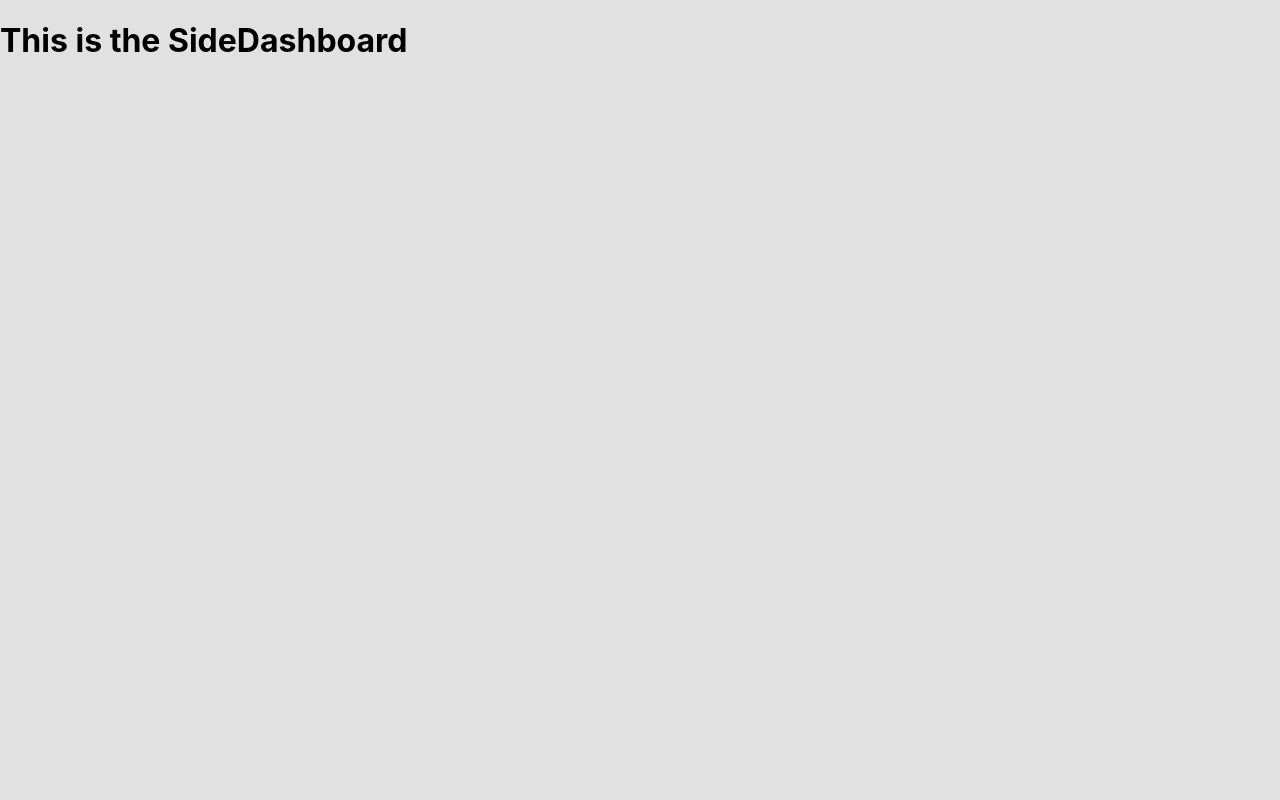
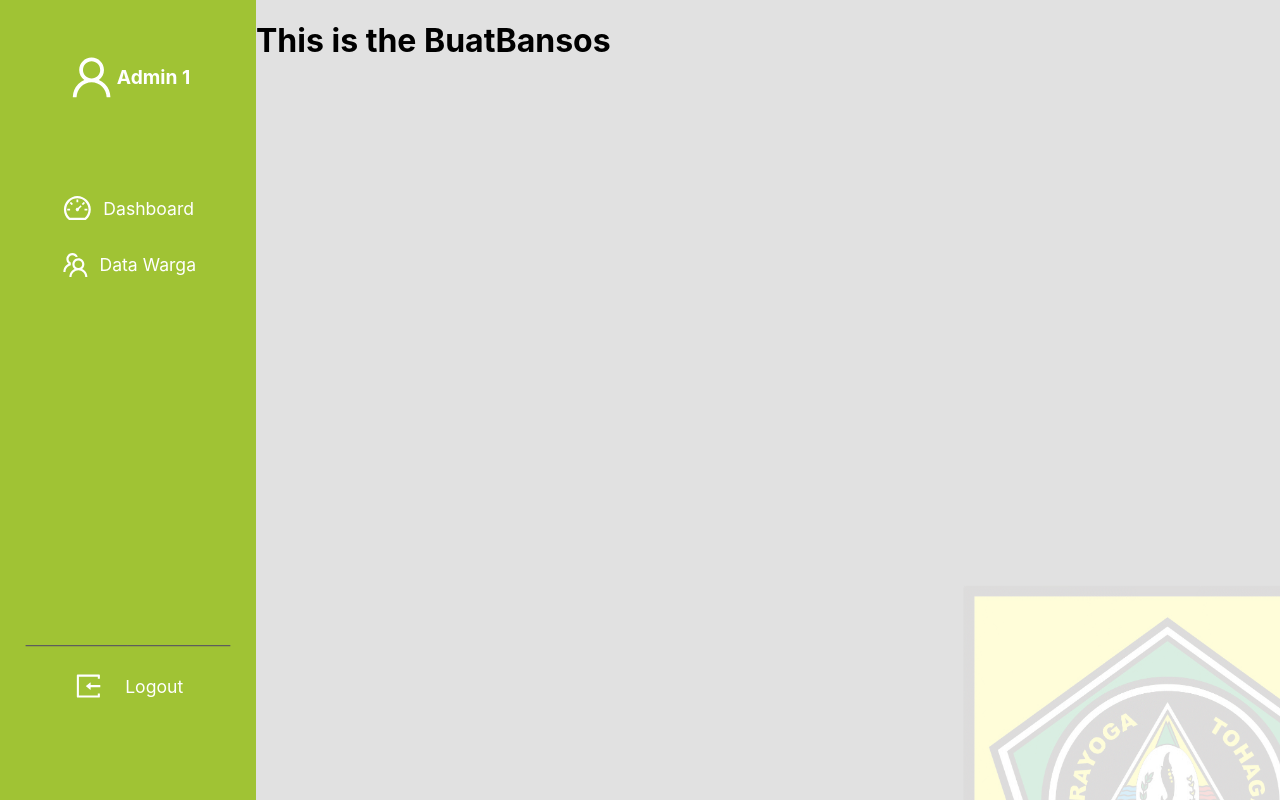
Before and after one commit to rif42/Fullstack_Bansos_APP, a React (Vite) app in the folder client/: page /admin in a window 1280 px wide. Built offline with nearby package versions, Linux system fonts and the light colour scheme.

Commit message:
login system and first admin dashboard

```diff
--- a/client/src/App.jsx
+++ b/client/src/App.jsx
@@ -1,8 +1,7 @@
 import "./App.css";
 import { Routes, Route } from "react-router-dom";
 import LoginPage from "./components/LoginPage";
-import BuatBansos from "./components/BuatBansos";
-import SideDashboard from "./components/SideDashboard";
+import AdminDashboard from "./components/AdminDashboard";
 import ScrollToTop from "./components/ScrollToTop";
 
 function App() {
@@ -12,8 +11,7 @@ function App() {
             {/* <h1>Hello Motherfucker</h1> */}
             <Routes>
                 <Route path='/' element={<LoginPage />} />
-                <Route path='bansos' element={<BuatBansos />} />
-                <Route path='admin' element={<SideDashboard />} />
+                <Route path='admin' element={<AdminDashboard />} />
             </Routes>
         </>
     );
--- /dev/null
+++ b/client/src/components/AdminDashboard.css
@@ -0,0 +1,111 @@
+.admin_wrapper{
+    display: flex;
+    flex-direction: row;
+}
+
+.sidebar {
+    width: 20%;
+    height: 100vh;
+    margin-top: 0;
+    padding: 0;
+    background-color: #A0C334;
+    display: flex;
+    flex-direction: column;
+    align-items: center;
+    justify-content: space-between;
+}
+
+.upper_admin {
+    width: 100%;
+    height: 20%;
+    display: flex;
+    flex-direction: row;
+    align-items: center;
+    justify-content: center;
+}
+
+.admin_pic{
+    object-fit: contain;
+    width: 20%;
+    height: 100%;
+    display: flex;
+    flex-direction: row;
+    align-items: center;
+    justify-content: center;
+    fill: white;
+}
+
+.admin_name{
+    font-size: 1.2rem;
+    font-weight: bold;
+    color: white;
+}
+
+.sidebar_content {
+    width: 100%;
+    height: 60%;
+    display: flex;
+    flex-direction: column;
+    align-items: center;
+    justify-content: flex-start;
+    padding-top: 10%;
+}
+.sidebar_items {
+    width: 60%;
+    display: flex;
+    flex-direction: row;
+    align-items: center;
+    justify-content: space-evenly;
+    color: white;
+}
+.sidebar_icons {
+    object-fit: contain;
+    width: 50%;
+    height: 100%;
+    display: flex;
+    flex-direction: row;
+    align-items: center;
+    justify-content: center;
+}
+.sidebar_items_text {
+    font-size: 1.1rem;
+}
+
+.lower_logout {
+    width: 100%;
+    height: 20%;
+    display: flex;
+    flex-direction: column;
+    align-items: center;
+
+}
+
+.logout_items {
+    width: 60%;
+    display: flex;
+    flex-direction: row;
+    align-items: center;
+    justify-content: space-evenly;
+    color: white;
+}
+
+.hr{
+    height: 2px;
+    width: 80%;
+    display: flex;
+    margin-bottom: 5%;
+    background-color: black;
+    border-color: black;
+    outline-color: black;
+
+}
+
+.admin_content{
+    width: 80%;
+    background-color: #E1E1E1;
+    background-image: url('../assets/borgor.png');
+    background-repeat: no-repeat;
+    background-size: 40%;
+    background-position-x: 115%;
+    background-position-y: 200%;
+}
--- /dev/null
+++ b/client/src/components/AdminDashboard.jsx
@@ -0,0 +1,46 @@
+import "./AdminDashboard.css";
+import { AiOutlineImport, AiOutlineUser, AiOutlineDashboard, AiOutlineTeam } from "react-icons/ai";
+import ScrollToTop from "./ScrollToTop";
+import BuatBansos from "./BuatBansos";
+
+function AdminDashboard() {
+    return (
+        <>
+            <ScrollToTop />
+            <div className='admin_wrapper'>
+                <div className='sidebar'>
+                    <div className='upper_admin'>
+                        <AiOutlineUser className='admin_pic' />
+                        <div className='admin_name'>Admin 1</div>
+                    </div>
+                    <div className='sidebar_content'>
+                        <div className='sidebar_items'>
+                            <AiOutlineDashboard className='admin_pic' />
+                            <p className='sidebar_items_text'>Dashboard </p>
+                        </div>
+                        <div className='sidebar_items'>
+                            <AiOutlineTeam className='admin_pic' />
+                            <p className='sidebar_items_text'>Data Warga </p>
+                        </div>
+                    </div>
+                    <div className='lower_logout'>
+                        <svg viewBox='0 0 100 5' xmlns='http://www.w3.org/2000/svg'>
+                            <line x1='50' y1='0' x2='90' y2='0' stroke='#5D5D5D' strokeWidth={1} />
+                            <line x1='50' y1='0' x2='10' y2='0' stroke='#5D5D5D' strokeWidth={1} />
+                        </svg>
+                        <div className='logout_items'>
+                            <AiOutlineImport className='admin_pic' />
+                            <p className='sidebar_items_text'>Logout</p>
+                        </div>
+                    </div>
+                </div>
+
+                <div className='admin_content'>
+                    <BuatBansos />
+                </div>
+            </div>
+        </>
+    );
+}
+
+export default AdminDashboard;
--- a/client/src/components/LoginPage.jsx
+++ b/client/src/components/LoginPage.jsx
@@ -1,9 +1,12 @@
 import LogoBogor from "../assets/logobogor.svg";
 import { useState } from "react";
 import Axios from "axios";
+import { useNavigate } from "react-router-dom";
+import { AiOutlineClose } from "react-icons/ai";
 import "./LoginPage.css";
 
 function LoginPage() {
+    const navigate = useNavigate();
     const [user, setUser] = useState("");
     const [pass, setPass] = useState("");
     const [loginmodal, setLoginModal] = useState(false);
@@ -25,14 +28,18 @@ function LoginPage() {
         console.log(user, "USER REF");
         console.log(pass, "PASS REF");
         try {
-            Axios.post("http://localhost:3001/login", { user: user, pass: pass }).then((res) => {
-                console.log(res, "login account function");
+            Axios.post("http://localhost:3001/login", { user: user, pass: pass }).then(() => {
+                navigate("/admin");
             });
-            alert("login success");
+            console.log("login success");
         } catch (err) {
             console.log(err);
         }
     };
+
+    function handleSubmit(e) {
+        e.preventDefault();
+    }
 
     const title = {
         display: "flex",
@@ -174,9 +181,15 @@ function LoginPage() {
         cursor: "pointer",
     };
 
-    function handleSubmit(e) {
-        e.preventDefault();
-    }
+    const closebutton = {
+        position: "absolute",
+        zIndex: 50,
+        marginBottom: "30%",
+        marginLeft: "25%",
+        width: "4%",
+        height: "4%",
+        cursor: "pointer",
+    };
 
     return (
         <>
@@ -195,6 +208,7 @@ function LoginPage() {
 
             {loginmodal ? (
                 <div style={modal}>
+                    <AiOutlineClose style={closebutton} onClick={() => setLoginModal(false)} />
                     <form id='loginform' style={modalbox} onSubmit={handleSubmit}>
                         <label htmlFor='user' style={loginlabel}>
                             Username
--- a/client/src/components/SideDashboard.jsx
+++ /dev/null
@@ -1,9 +0,0 @@
-function SideDashboard() {
-    return (
-        <div>
-            <h1>This is the SideDashboard</h1>
-        </div>
-    );
-}
-
-export default SideDashboard;
```
Also changed, not shown: client/src/assets/bogor.png (added), client/src/assets/borgor.png (added).
